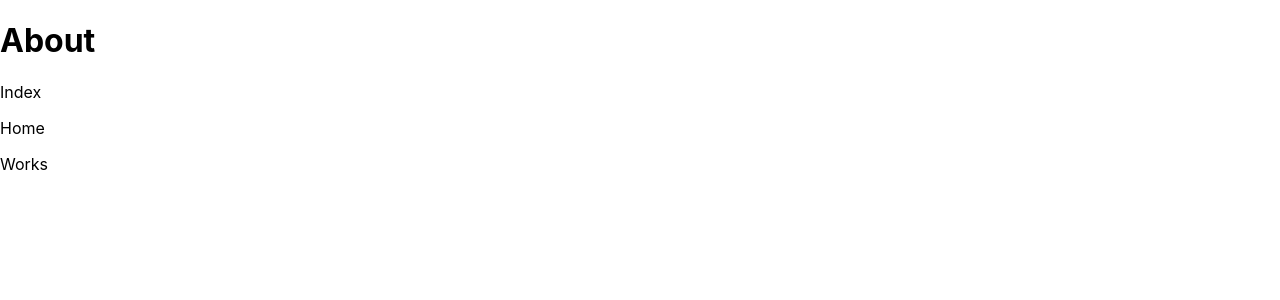
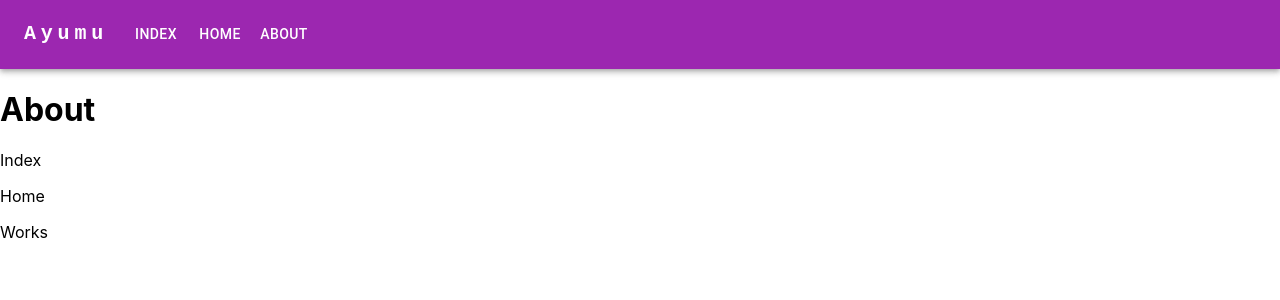
Before and after one commit to xAyumux/PortfolioSite, a Next.js app in the folder frontend/: page /about in a window 1280 px wide. Shown: the top 300 px of the page. Built offline with nearby package versions, Linux system fonts and the light colour scheme.

Commit message:
Add Header Component

```diff
--- /dev/null
+++ b/frontend/components/header.tsx
@@ -0,0 +1,173 @@
+import AdbIcon from '@mui/icons-material/Adb';
+import MenuIcon from '@mui/icons-material/Menu';
+import AppBar from '@mui/material/AppBar';
+import Avatar from '@mui/material/Avatar';
+import Box from '@mui/material/Box';
+import Button from '@mui/material/Button';
+import Container from '@mui/material/Container';
+import IconButton from '@mui/material/IconButton';
+import Menu from '@mui/material/Menu';
+import MenuItem from '@mui/material/MenuItem';
+import Toolbar from '@mui/material/Toolbar';
+import Tooltip from '@mui/material/Tooltip';
+import Typography from '@mui/material/Typography';
+import Link from 'next/link';
+import * as React from 'react';
+
+type Page = {
+  name: string;
+  path: string;
+};
+
+const pages: Page[] = [
+  { name: 'Index', path: '/' },
+  { name: 'Home', path: '/home' },
+  { name: 'About', path: '/about' },
+];
+const settings = ['Profile', 'Account', 'Dashboard', 'Logout'];
+
+const Header = () => {
+  const [anchorElNav, setAnchorElNav] = React.useState<null | HTMLElement>(null);
+  const [anchorElUser, setAnchorElUser] = React.useState<null | HTMLElement>(null);
+
+  const handleOpenNavMenu = (event: React.MouseEvent<HTMLElement>) => {
+    setAnchorElNav(event.currentTarget);
+  };
+  const handleOpenUserMenu = (event: React.MouseEvent<HTMLElement>) => {
+    setAnchorElUser(event.currentTarget);
+  };
+
+  const handleCloseNavMenu = () => {
+    setAnchorElNav(null);
+  };
+
+  const handleCloseUserMenu = () => {
+    setAnchorElUser(null);
+  };
+
+  return (
+    <AppBar position='static' color='secondary'>
+      <Container maxWidth='xl'>
+        <Toolbar disableGutters>
+          {/* <AdbIcon sx={{ display: { xs: 'none', md: 'flex' }, mr: 1 }} /> アイコン */}
+          <Typography
+            variant='h6'
+            noWrap
+            sx={{
+              mr: 2,
+              display: { xs: 'none', md: 'flex' },
+              fontFamily: 'monospace',
+              fontWeight: 700,
+              letterSpacing: '.3rem',
+              color: 'inherit',
+              textDecoration: 'none',
+            }}
+          >
+            <Link href='/home'>Ayumu</Link>
+          </Typography>
+
+          <Box sx={{ flexGrow: 1, display: { xs: 'flex', md: 'none' } }}>
+            <IconButton
+              size='large'
+              aria-label='account of current user'
+              aria-controls='menu-appbar'
+              aria-haspopup='true'
+              onClick={handleOpenNavMenu}
+              color='inherit'
+            >
+              <MenuIcon />
+            </IconButton>
+            <Menu
+              id='menu-appbar'
+              anchorEl={anchorElNav}
+              anchorOrigin={{
+                vertical: 'bottom',
+                horizontal: 'left',
+              }}
+              keepMounted
+              transformOrigin={{
+                vertical: 'top',
+                horizontal: 'left',
+              }}
+              open={Boolean(anchorElNav)}
+              onClose={handleCloseNavMenu}
+              sx={{
+                display: { xs: 'block', md: 'none' },
+              }}
+            >
+              {pages.map((page) => (
+                <MenuItem key={page} onClick={handleCloseNavMenu}>
+                  <Typography textAlign='center'>
+                    <Link href={page.path}>{page.name}</Link>
+                  </Typography>
+                </MenuItem>
+              ))}
+            </Menu>
+          </Box>
+          {/* <AdbIcon sx={{ display: { xs: 'flex', md: 'none' }, mr: 1 }} /> アイコン */}
+          <Typography
+            variant='h5'
+            noWrap
+            sx={{
+              mr: 2,
+              display: { xs: 'flex', md: 'none' },
+              flexGrow: 1,
+              fontFamily: 'monospace',
+              fontWeight: 700,
+              letterSpacing: '.3rem',
+              color: 'inherit',
+              textDecoration: 'none',
+            }}
+          >
+            <Link href='/home'>Ayumu</Link>
+          </Typography>
+          <Box sx={{ flexGrow: 1, display: { xs: 'none', md: 'flex' } }}>
+            {pages.map((page) => (
+              <Button
+                key={page.name}
+                onClick={handleCloseNavMenu}
+                sx={{ my: 2, color: 'white', display: 'block' }}
+                textTransform='none'
+              >
+                <Link href={page.path}>{page.name}</Link>
+              </Button>
+            ))}
+          </Box>
+
+          {/* ユーザーアイコン
+          <Box sx={{ flexGrow: 0 }}>
+            <Tooltip title='Open settings'>
+              <IconButton onClick={handleOpenUserMenu} sx={{ p: 0 }}>
+                <Avatar alt='Remy Sharp' src='/static/images/avatar/2.jpg' />
+              </IconButton>
+            </Tooltip>
+            <Menu
+              sx={{ mt: '45px' }}
+              id='menu-appbar'
+              anchorEl={anchorElUser}
+              anchorOrigin={{
+                vertical: 'top',
+                horizontal: 'right',
+              }}
+              keepMounted
+              transformOrigin={{
+                vertical: 'top',
+                horizontal: 'right',
+              }}
+              open={Boolean(anchorElUser)}
+              onClose={handleCloseUserMenu}
+            >
+              {settings.map((setting) => (
+                <MenuItem key={setting} onClick={handleCloseUserMenu}>
+                  <Typography textAlign='center'>{setting}</Typography>
+                </MenuItem>
+              ))}
+            </Menu>
+          </Box> */}
+        </Toolbar>
+      </Container>
+    </AppBar>
+  );
+};
+
+export default Header;
--- a/frontend/pages/about.tsx
+++ b/frontend/pages/about.tsx
@@ -1,8 +1,17 @@
+import Head from 'next/head';
 import Link from 'next/link';
+import Header from '../components/header';
 
 function About() {
   return (
     <div>
+      <Head>
+        <title>About | Ayumu</title>
+        <meta name='description' content="Ayumu's PortfolioSite About"></meta>
+      </Head>
+
+      <Header />
+
       <h1>About</h1>
       <Link href='/'>
         <p>Index</p>
--- a/frontend/pages/home.tsx
+++ b/frontend/pages/home.tsx
@@ -1,5 +1,6 @@
 import Head from 'next/head';
 import Link from 'next/link';
+import Header from '../components/header';
 
 function Home() {
   return (
@@ -8,6 +9,9 @@ function Home() {
         <title>Home | Ayumu</title>
         <meta name='description' content="Ayumu's PortfolioSite Home"></meta>
       </Head>
+
+      <Header />
+
       <h1>Home</h1>
       <Link href='/'>
         <p>Index</p>
--- a/frontend/pages/index.tsx
+++ b/frontend/pages/index.tsx
@@ -1,6 +1,7 @@
 import type { NextPage } from 'next';
 import Head from 'next/head';
 import Image from 'next/image';
+import Header from '../components/header';
 import styles from '../styles/Index.module.css';
 
 const Index: NextPage = () => {
@@ -11,6 +12,8 @@ const Index: NextPage = () => {
         <meta name='description' content='Generated by create next app' />
         <link rel='icon' href='/favicon.ico' />
       </Head>
+
+      <Header />
 
       <main className={styles.main}>
         <h1 className={styles.title}>
```
Also changed, not shown: frontend/pages/works.tsx (+9 -0 lines).
